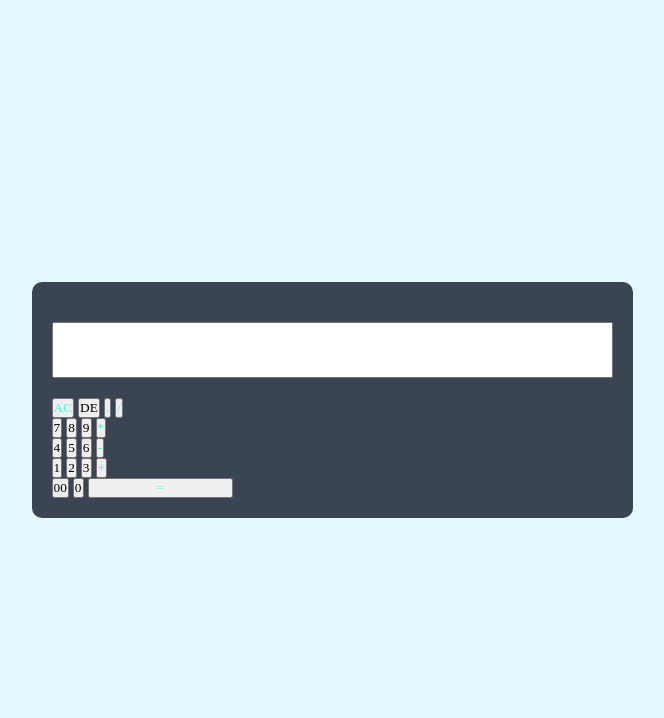
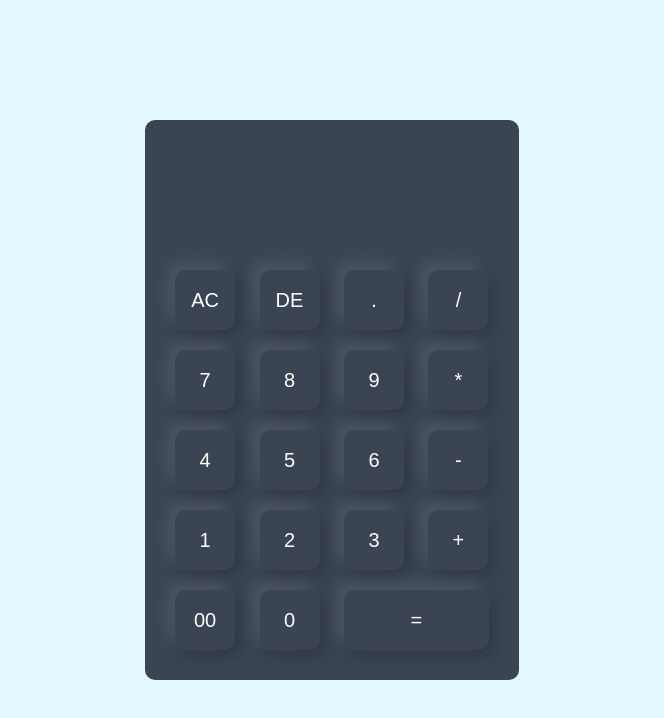
Before and after one commit to kukua25/Calculator, a plain HTML site: page index.html in a window 1280 px wide. Shown: the whole page, without its empty margins (308-972 px from the left). Drawn offline with Linux system fonts and the light colour scheme.

Commit message:
Add files via upload
Fixed the issue of the AC button and the calculator not displaying the desired font.

```diff
--- a/index.html
+++ b/index.html
@@ -1,50 +1,69 @@
 <!DOCTYPE html>
 <html>
     <head>
-        <meta name ="viewport" content ="width=device-width, initial-scale1.0">
+        <meta name="viewport" content="width=device-width, initial-scale=1.0">
         <title>Calculator</title>
         <link rel="stylesheet" href="style.css">
+        <script>
+            function insert(value) {
+                document.calculator.display.value += value;
+            }
+
+            function clearDisplay() {
+                document.calculator.display.value = '';
+            }
+
+            function deleteLast() {
+                document.calculator.display.value = document.calculator.display.value.slice(0, -1);
+            }
+
+            function calculate() {
+                try {
+                    document.calculator.display.value = eval(document.calculator.display.value);
+                } catch (e) {
+                    document.calculator.display.value = 'Error';
+                }
+            }
+        </script>
     </head>
     <body>
-
         <div class="container">
             <div class="calculator">
-                <form>
-                    <div class ="display">
+                <form name="calculator">
+                    <div class="display">
                         <input type="text" name="display">
                     </div>
                     <div>
-                        <input type="button" value="AC" onclick="display.value += '' " class="operator">
-                        <input type="button" value="DE" onclick="display.value = display.value.toString().slice(0,-1) ">
-                        <input type="button" value="." onclick="display.value += '.' " class="operator">
-                        <input type="button" value="/" onclick="display.value += '/' " class="operator">
+                        <input type="button" value="AC" onclick="clearDisplay()" class="operator">
+                        <input type="button" value="DE" onclick="deleteLast()">
+                        <input type="button" value="." onclick="insert('.') " class="operator">
+                        <input type="button" value="/" onclick="insert('/') " class="operator">
                     </div>
                     <div>
-                        <input type="button" value="7" onclick="display.value += '7' ">
-                        <input type="button" value="8" onclick="display.value += '8' ">
-                        <input type="button" value="9" onclick="display.value  += '9' ">
-                        <input type="button" value="*" onclick="display.value += '*' " class="operator">
+                        <input type="button" value="7" onclick="insert('7')">
+                        <input type="button" value="8" onclick="insert('8')">
+                        <input type="button" value="9" onclick="insert('9')">
+                        <input type="button" value="*" onclick="insert('*')" class="operator">
                     </div>
                     <div>
-                        <input type="button" value="4" onclick="display.value += '4' ">
-                        <input type="button" value="5" onclick="display.value += '5' ">
-                        <input type="button" value="6" onclick="display.value += '6' ">
-                        <input type="button" value="-" onclick="display.value += '-' " class="operator">
+                        <input type="button" value="4" onclick="insert('4')">
+                        <input type="button" value="5" onclick="insert('5')">
+                        <input type="button" value="6" onclick="insert('6')">
+                        <input type="button" value="-" onclick="insert('-')" class="operator">
                     </div>
                     <div>
-                        <input type="button" value="1" onclick="display.value += '1' ">
-                        <input type="button" value="2" onclick="display.value += '2' ">
-                        <input type="button" value="3" onclick="display.value += '3' ">
-                        <input type="button" value="+" onclick="display.value += '+' " class="operator">
+                        <input type="button" value="1" onclick="insert('1')">
+                        <input type="button" value="2" onclick="insert('2')">
+                        <input type="button" value="3" onclick="insert('3')">
+                        <input type="button" value="+" onclick="insert('+')" class="operator">
                     </div>
                     <div>
-                        <input type="button" value="00" onclick="display.value += '10^2' ">
-                        <input type="button" value="0" onclick="display.value += '0' ">
-                        <input type="button" value="=" onclick="display.value = eval(display.value)" class="equal operator">
+                        <input type="button" value="00" onclick="insert('00')">
+                        <input type="button" value="0" onclick="insert('0')">
+                        <input type="button" value="=" onclick="calculate()" class="equal operator">
                     </div>
                 </form>
             </div>
         </div>
-
     </body>
 </html>
--- a/style.css
+++ b/style.css
@@ -1,28 +1,26 @@
-*{
+* {
     margin: 0;
     padding: 0;
-    font-family: 'Poppins', sans-SVGFEFuncRElement;
+    font-family: 'Poppins', sans-serif;
     box-sizing: border-box;
 }
 
-.container{
+.container {
     width: 100%;
     height: 100vh;
     background: #e3f9ff;
     display: flex;
     align-items: center;
     justify-content: center;
-
-
 }
 
-.calculator{
+.calculator {
     background: #3a4452;
     padding: 20px;
     border-radius: 10px;
 }
 
-.calculator from input{
+.calculator form input {
     border: 0;
     outline: 0;
     width: 60px;
@@ -36,27 +34,23 @@
     margin: 10px;
 }
 
-form .display
-{
+form .display {
     display: flex;
     justify-content: flex-end;
     margin: 20px 0;
 }
 
-form .display input
-{
+form .display input {
     text-align: right;
     flex: 1;
     font-size: 45px;
     box-shadow: none;
 }
 
-form input.equal
-{
+form input.equal {
     width: 145px;
 }
 
-form .operator
-{
+form .operator {
     color: #33ffd8;
 }
```
